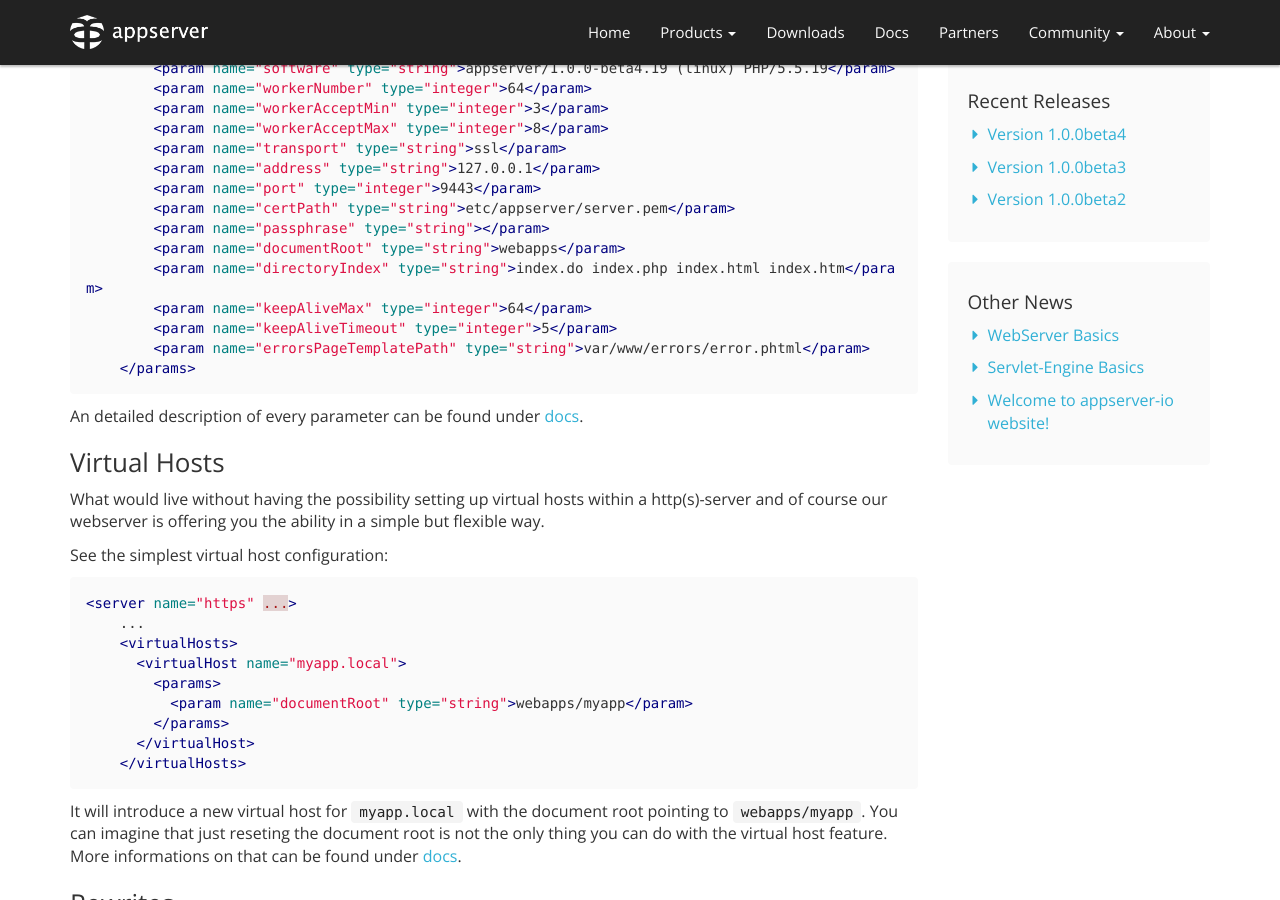
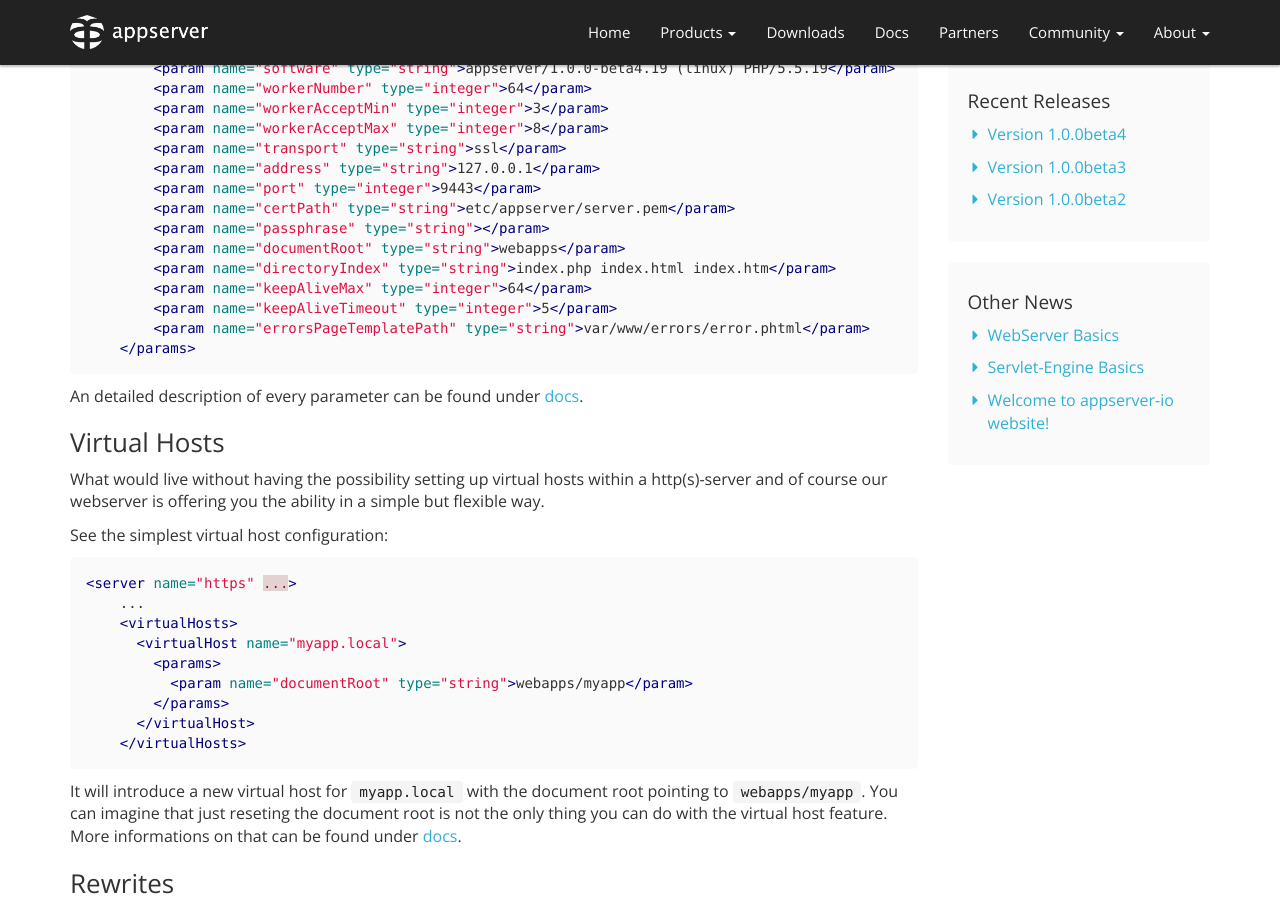
Before and after one commit to appserver-io/appserver, a Jekyll site: the page built from _posts/2015-01-28-the-webserver-basics.md, in a window 1280 px wide and 900 px high, scrolled down 427 px. Built offline with Jekyll 4.4.1, drawn with Linux system fonts in a browser that asks for light colours; nearby versions of some CDN libraries; library files that are not in the unit come from our copies; Markdown is read by kramdown in place of the engine named in the settings; comment, search, counter and statistics services are not loaded.

Commit message:
Update 2015-01-28-the-webserver-basics.md

```diff
--- a/_posts/2015-01-28-the-webserver-basics.md
+++ b/_posts/2015-01-28-the-webserver-basics.md
@@ -29,7 +29,7 @@ our appserver main https-server configuration.
         <param name="certPath" type="string">etc/appserver/server.pem</param>
         <param name="passphrase" type="string"></param>
         <param name="documentRoot" type="string">webapps</param>
-        <param name="directoryIndex" type="string">index.do index.php index.html index.htm</param>
+        <param name="directoryIndex" type="string">index.php index.html index.htm</param>
         <param name="keepAliveMax" type="integer">64</param>
         <param name="keepAliveTimeout" type="integer">5</param>
         <param name="errorsPageTemplatePath" type="string">var/www/errors/error.phtml</param>
```
